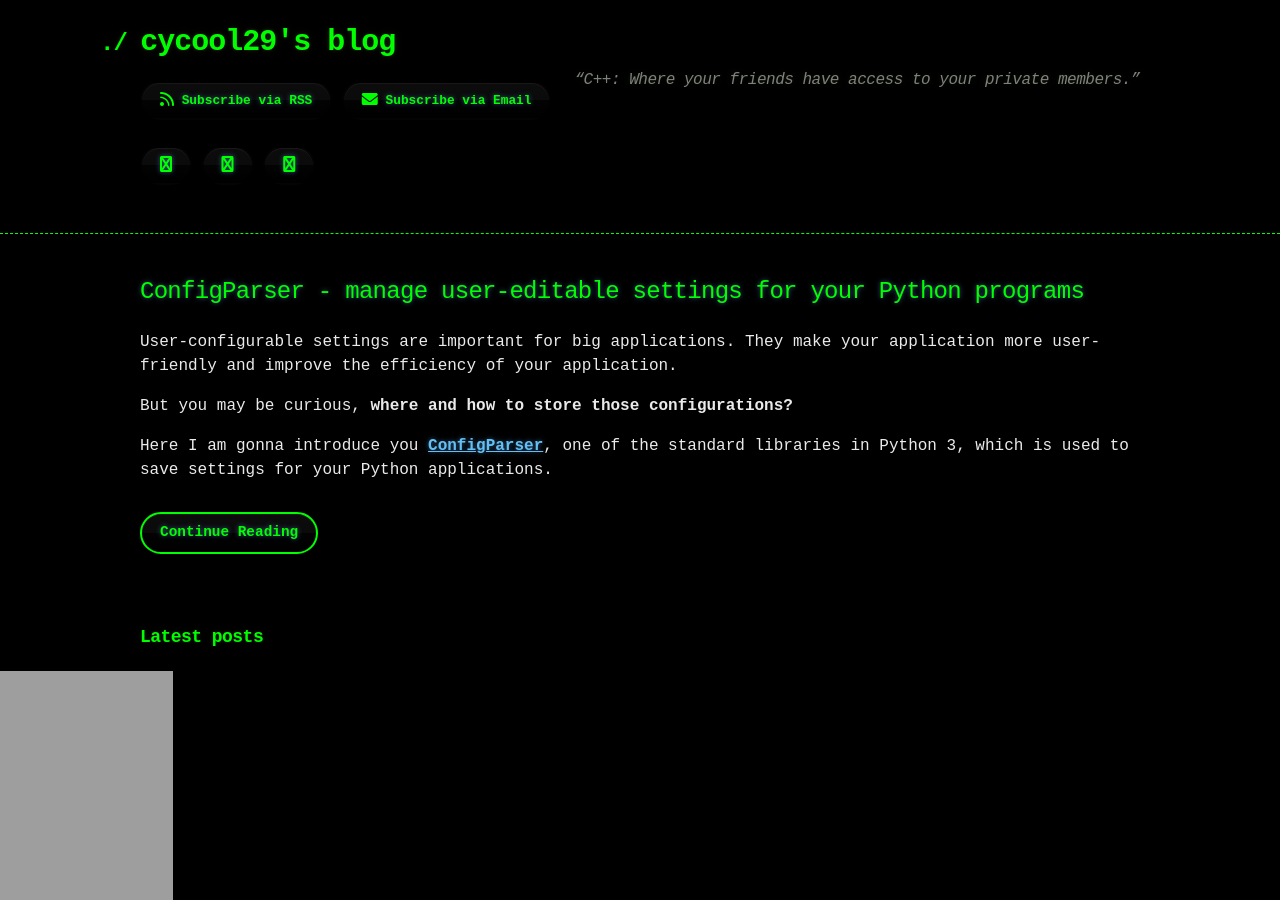
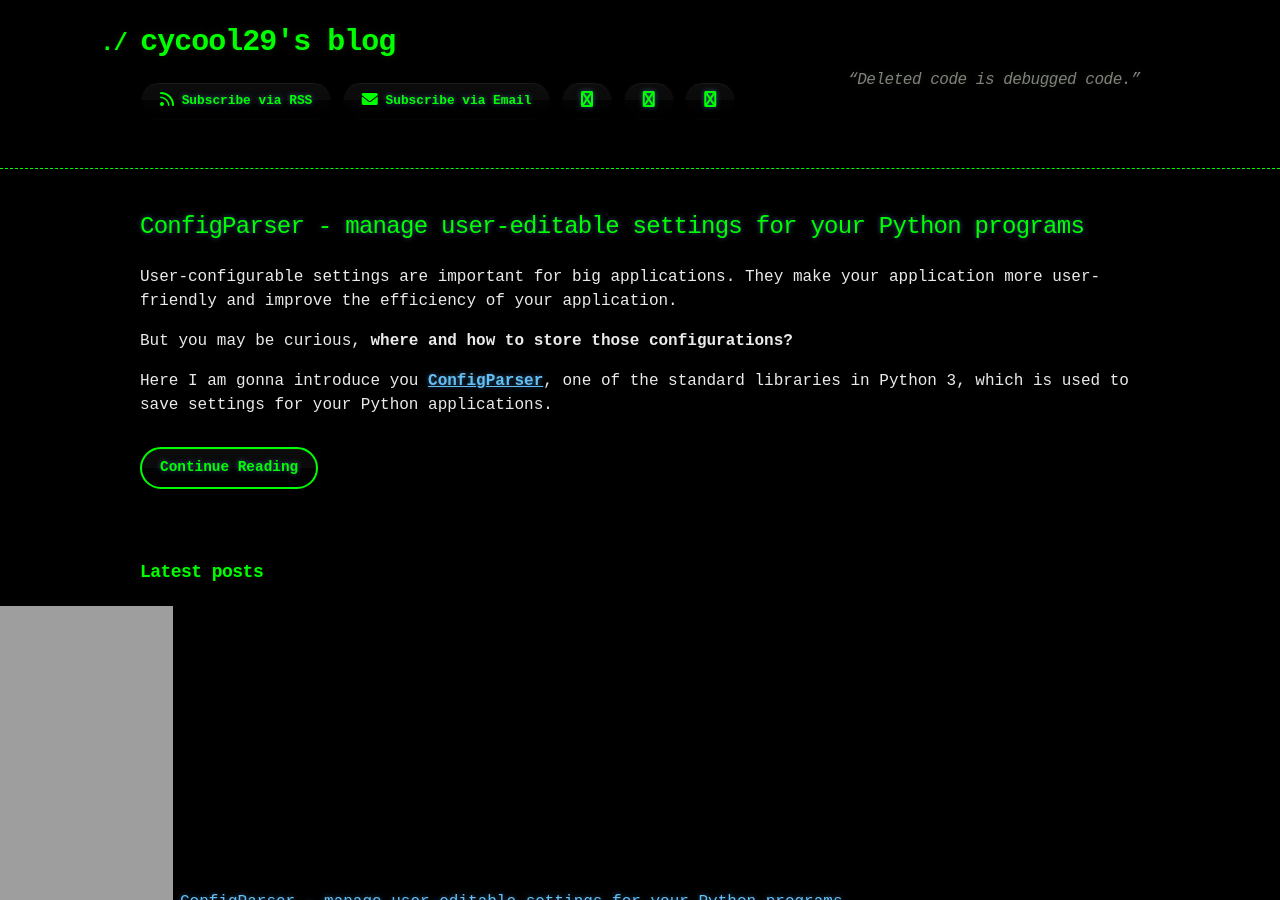
Before and after one commit to cycool29/cycool29.github.io, a Jekyll site: the page built from index.md, in a window 1280 px wide and 900 px high. Built offline with Jekyll 4.4.1, drawn with Linux system fonts in a browser that asks for light colours; a style sheet for code colours, icons or effects is not loaded.

Commit message:
Update quotes

```diff
--- a/_config.yml
+++ b/_config.yml
@@ -1,5 +1,5 @@
 title: cycool29's blog
-description: "“C++: Where your friends have access to your private members.” "
+description: "“Deleted code is debugged code.” "
 bio: A high school student. Intermediate in Python, Git, Bash. Learning JavaScript. He/Him. "
 author: cycool29
 url: https://cycool29.github.io
```
